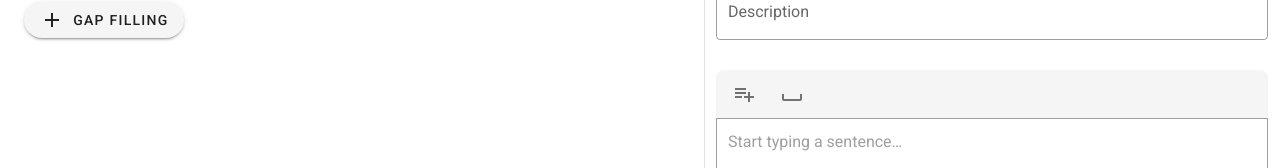
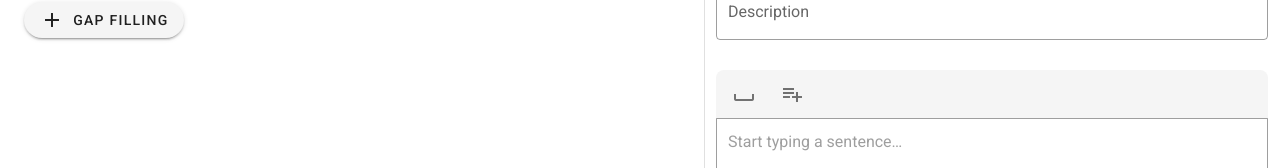
Before and after one commit to edukado-interreto/testu, a Nuxt app: page / in a window 1280 px wide. Both pictures are taken after a click on the button "GAP FILLING". Shown: the part 242-410 px from the top of the page. Built offline with nearby package versions, Linux system fonts and the light colour scheme.

Commit message:
gap filling editor: swap toolbar buttons

```diff
--- a/pages/index.vue
+++ b/pages/index.vue
@@ -43,15 +43,15 @@
 
           <v-btn
             icon
+            @click.stop="add_gap_dialog_show(true)"
+          >
+            <v-icon>mdi-tray</v-icon>
+          </v-btn>
+          <v-btn
+            icon
             @click="append_new_sentence"
           >
             <v-icon>mdi-playlist-plus</v-icon>
-          </v-btn>
-          <v-btn
-            icon
-            @click.stop="add_gap_dialog_show(true)"
-          >
-            <v-icon>mdi-tray</v-icon>
           </v-btn>
 
           <v-dialog
```
